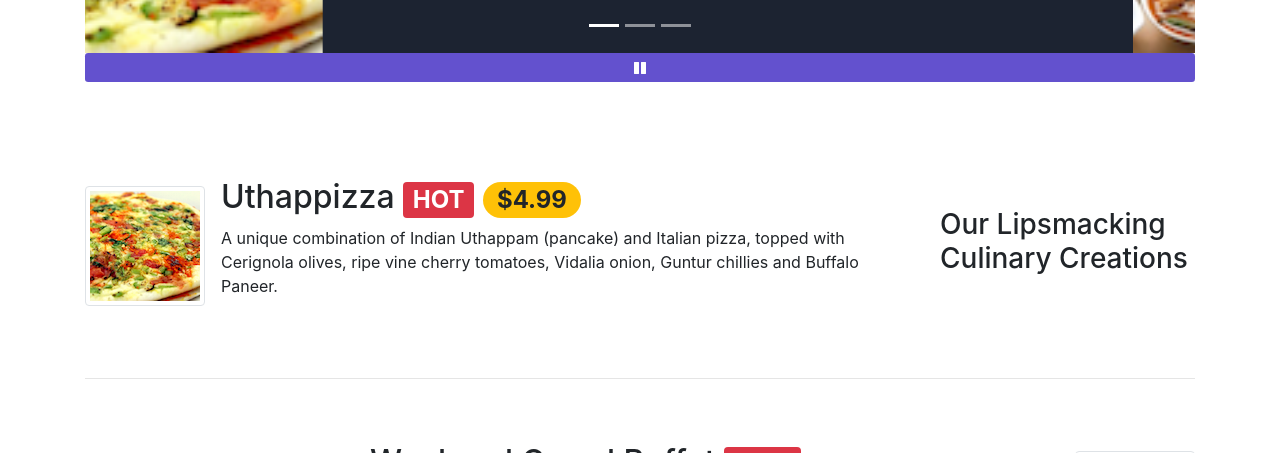
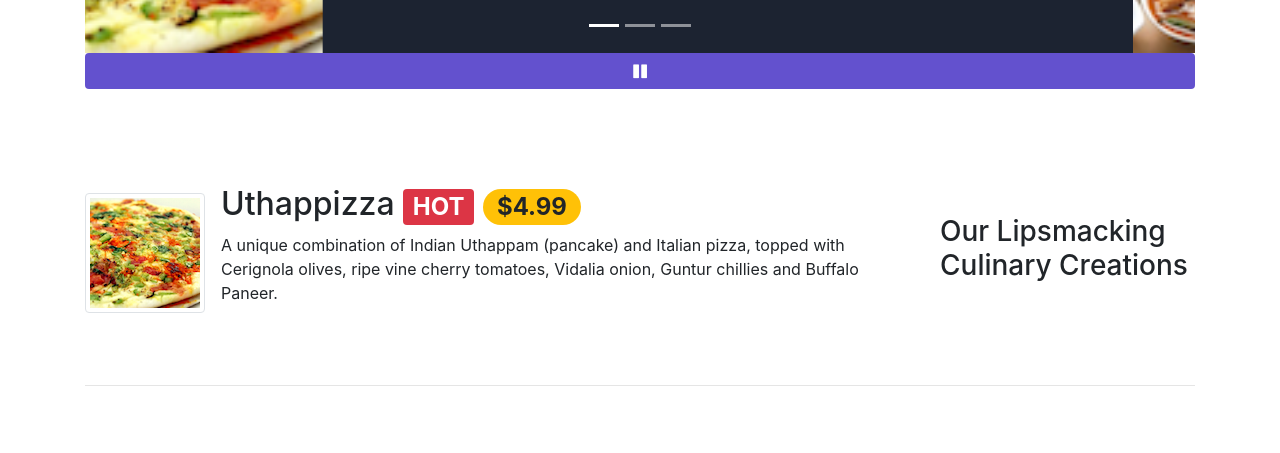
Before and after one commit to mgangrade24/bootstrap4, a website: page index.html in a window 1280 px wide. Shown: the part 647-1100 px from the top of the page. Drawn offline with Linux system fonts and the light colour scheme.

Commit message:
play pause button

```diff
--- a/index.html
+++ b/index.html
@@ -238,7 +238,7 @@
 
      </div>
      <div class="container">
-        <button class="btn btn-danger btn-sm btn-block" id="carouselButton">
+        <button class="btn btn-primary btn-md btn-block" id="carouselButton">
             <span class="fa fa-pause"></span>
         </button>
      </div>
```
